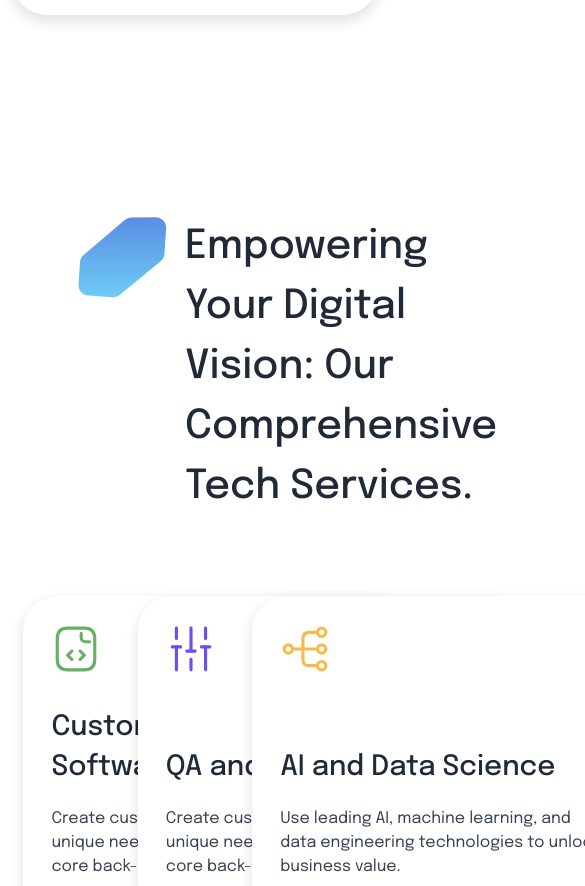
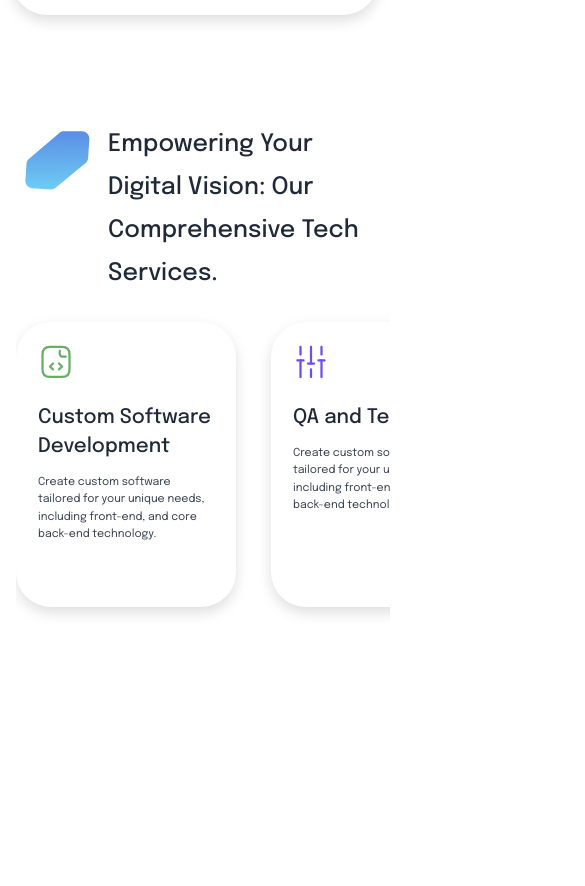
Before and after one commit to akshat-9825/landing_page, a Next.js app: page / in a window 390 px wide. Shown: the part 1380-2266 px from the top of the page, 585 px wide, since content can reach past the window. After the commit the page ends 2022 px from the top, so only its background shows below. Built offline with nearby package versions, Linux system fonts and the light colour scheme.

Commit message:
empowering page mobile version

```diff
--- a/app/data/index.tsx
+++ b/app/data/index.tsx
@@ -22,7 +22,7 @@ export const challengeCardData = [
 export const empoweringCardData = [
   {
     image: "/Image/document.svg",
-    heading: "Custom SoftwareDevelopment",
+    heading: "Custom Software Development",
     subtext:
       "Create custom software tailored for your unique needs, including front-end, and core back-end technology.",
   },
--- a/app/globals.css
+++ b/app/globals.css
@@ -37,3 +37,15 @@
 .custom-input[data-placeholder]:empty:focus::before {
   content: "";
 }
+
+@layer utilities {
+  /* Hide scrollbar for Chrome, Safari and Opera */
+  .no-scrollbar::-webkit-scrollbar {
+    display: none;
+  }
+  /* Hide scrollbar for IE, Edge and Firefox */
+  .no-scrollbar {
+    -ms-overflow-style: none; /* IE and Edge */
+    scrollbar-width: none; /* Firefox */
+  }
+}
--- a/app/page.tsx
+++ b/app/page.tsx
@@ -20,7 +20,7 @@ export default function Home() {
       </div>
       <ChallengePage />
       <EmpoweringPage />
-      <div className="w-[93%] my-[97px] mx-auto">
+      {/* <div className="w-[93%] my-[97px] mx-auto">
         <OrganizationPage />
       </div>
       <ReviewsPage />
@@ -29,7 +29,7 @@ export default function Home() {
       </div>
       <div className="mt-[108px] mb-12">
         <Footer />
-      </div>
+      </div> */}
     </div>
   );
 }
--- a/app/pages/EmpoweringPage/EmpoweringCard.tsx
+++ b/app/pages/EmpoweringPage/EmpoweringCard.tsx
@@ -8,19 +8,19 @@ interface EmpoweringCardsProps {
 
 const EmpoweringCard = (props: EmpoweringCardsProps) => {
   return (
-    <div className="bg-white w-[385px] h-[321px] pt-7 pb-[38px] px-7 flex flex-col justify-between shadow-3xl rounded-[35px] cursor-pointer hover:scale-[1.02] transition-all">
+    <div className="bg-white w-[220px] sm:w-[385px] h-[285px] sm:h-[321px] p-[22px] sm:py-7 sm:px-7 flex flex-col gap-[23px] sm:justify-between shadow-3xl rounded-[35px] cursor-pointer hover:scale-[1.02] transition-all">
       <Image
         width={50}
         height={50}
         alt="card-image"
         src={props.image}
-        className="h-[50px] w-[50px]"
+        className="h-[36px] w-[36px] sm:h-[50px] sm:w-[50px]"
       />
-      <div className="flex flex-col gap-[19px]">
-        <div className="text-[28px] font-medium leading-[40px] text-gray-800">
+      <div className="flex flex-col gap-[13px] sm:gap-[19px]">
+        <div className="text-[20px] leading-[29.18px] sm:text-[28px] font-medium sm:leading-[40px] text-gray-800">
           {props.heading}
         </div>
-        <div className="text-gray-700 leading-6 line-clamp-3">
+        <div className="text-[11px] leading-[17.5px] sm:text-base text-gray-700 sm:leading-6 sm:line-clamp-3">
           {props.subtext}
         </div>
       </div>
--- a/app/pages/EmpoweringPage/index.tsx
+++ b/app/pages/EmpoweringPage/index.tsx
@@ -1,23 +1,29 @@
 import { empoweringCardData } from "@/app/data";
 import Image from "next/image";
 import EmpoweringCard from "./EmpoweringCard";
+import useMediaQuery from "@/app/hooks/useMediaQuery";
 
 const EmpoweringPage = () => {
+  const { mobile } = useMediaQuery();
+
   return (
     <div>
-      <div className="mt-[129px] flex flex-row mx-auto max-w-[60%] gap-[18px]">
+      <div className="mt-[35px] sm:mt-[129px] flex flex-row mx-auto max-w-[87%] sm:max-w-[60%] gap-[18px]">
         <Image
           width={91}
           height={100}
-          className="h-[81px] w-[91px]"
+          className="w-[66px] h-[59px] translate-y-2 sm:translate-y-0 sm:h-[81px] sm:w-[91px]"
           src="/Image/vector-blue.svg"
           alt="header-vector"
         />
-        <div className="text-[40px] font-medium leading-[60px] text-gray-800">
+        <div className="text-2xl sm:text-[40px] font-medium leading-[43px] sm:leading-[60px] text-gray-800">
           Empowering Your Digital Vision: Our Comprehensive Tech Services.
         </div>
       </div>
-      <div className="relative mt-[79px] w-[88%] mx-auto grid grid-cols-3 gap-y-12 gap-x-[calc((100% - (3 * <fixed-width>)) / 2)] mb-[123px]">
+      <div className="ml-4 sm:ml-0 overflow-scroll no-scrollbar">
+        <div className="relative mt-[27px] sm:mt-[79px] w-max sm:w-[87%] sm:mx-auto grid grid-cols-6 sm:grid-cols-3 gap-x-[35px] sm:gap-x-0 sm:gap-y-12 mb-[35px] sm:mb-[123px]">
+          {!mobile && (
+            <div className="absolute">
               <Image
                 width={190}
                 height={170}
@@ -32,9 +38,12 @@ const EmpoweringPage = () => {
                 src="/Image/vector-green.svg"
                 alt="card-vector"
               />
+            </div>
+          )}
           {empoweringCardData.map((card, index) => (
             <EmpoweringCard key={index} {...card} />
           ))}
+        </div>
       </div>
     </div>
   );
--- a/app/pages/TitlePage/index.tsx
+++ b/app/pages/TitlePage/index.tsx
@@ -29,6 +29,8 @@ const TitlePage = () => {
             alt="titleBackground"
             width={1102}
             height={679}
+            className="top-0 sm:w-[1102px] sm:h-[679px]"
+            loading="lazy"
           />
           {!mobile ? (
             <div className="absolute inset-0 bg-gradient-to-l from-transparent to-white" />
```
Lines whose indentation alone changed are shown as unchanged.
